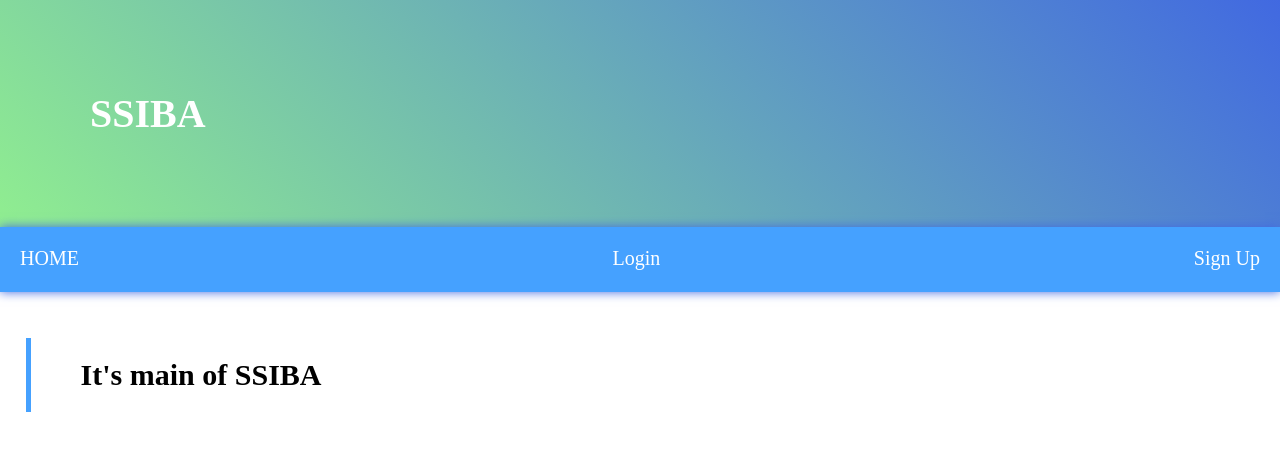
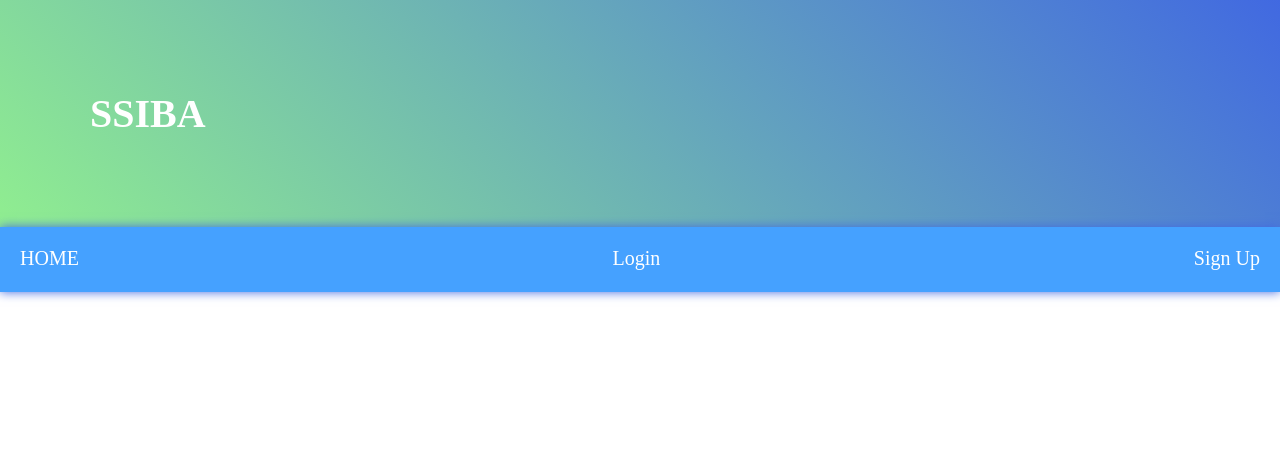
Before and after one commit to Jung2010/online_site, a PHP site: page / in a window 1280 px wide. Shown: the top 451 px of the page. Run offline with PHP 8.4, Linux system fonts and the light colour scheme; some web fonts are replaced.

Commit message:
RESET INDEX.PHP

```diff
--- a/index.php
+++ b/index.php
@@ -5,7 +5,6 @@
   <body>
     <?php include('lib/header.php'); ?>
     <main>
-      <h1 class='title'>It's main of <?=$siteName?></h1>
     </main>
   </body>
 </html>
```
